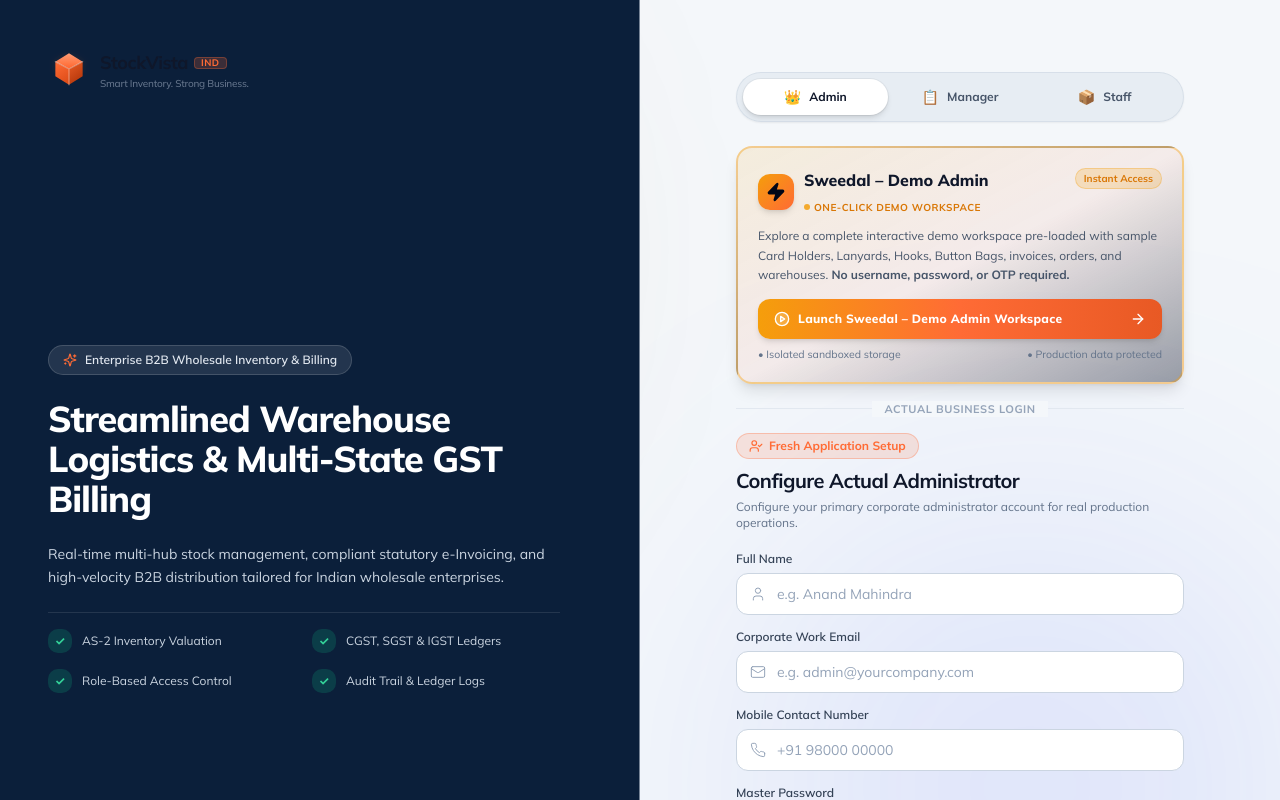
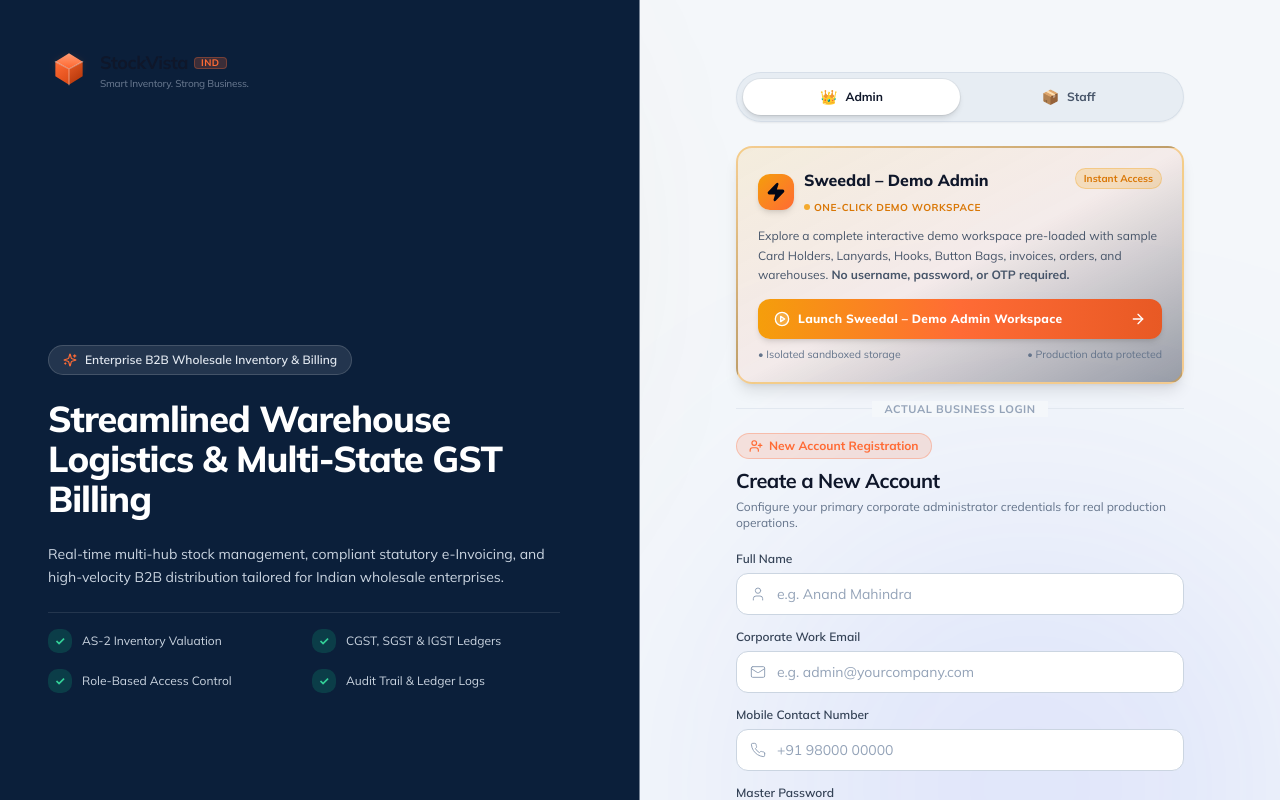
Before and after one commit to shivbiss91-dev/stock-manager, a React (Vite) app: page /#/login in a window 1280 px wide. Shown: the top 800 px of the page. Built offline with nearby package versions, Linux system fonts and the light colour scheme.

Commit message:
feat: replace setup statement with create new account option and remove manager section

```diff
--- a/src/pages/auth/LoginPage.tsx
+++ b/src/pages/auth/LoginPage.tsx
@@ -26,6 +26,7 @@ import {
   KeyRound,
   CheckCircle2,
   Smartphone,
+  UserPlus,
 } from 'lucide-react';
 
 const loginSchema = z.object({
@@ -67,16 +68,17 @@ export const LoginPage: React.FC = () => {
     otpPendingEmail,
   } = useAuthStore();
 
-  const [selectedRoleTab, setSelectedRoleTab] = useState<'admin' | 'manager' | 'staff'>('admin');
+  const [selectedRoleTab, setSelectedRoleTab] = useState<'admin' | 'staff'>('admin');
+  const [isCreatingAccount, setIsCreatingAccount] = useState<boolean>(false);
   const [staffLoginMethod, setStaffLoginMethod] = useState<LoginMethod>('google');
 
   // Staff Google OAuth form state
-  const [googleEmail, setGoogleEmail] = useState('');
-  const [googleName, setGoogleName] = useState('');
+  const [googleEmail, setGoogleEmail] = useState('rahul.deshmukh@gmail.com');
+  const [googleName, setGoogleName] = useState('Rahul Deshmukh');
 
   // Staff Phone OTP form state
-  const [phoneInput, setPhoneInput] = useState('');
-  const [phoneNameInput, setPhoneNameInput] = useState('');
+  const [phoneInput, setPhoneInput] = useState('9820099887');
+  const [phoneNameInput, setPhoneNameInput] = useState('Rahul Deshmukh');
   const [otpInput, setOtpInput] = useState('');
   const [isOtpDispatched, setIsOtpDispatched] = useState(false);
   const [dispatchedOtpHint, setDispatchedOtpHint] = useState<string | null>(null);
@@ -100,25 +102,6 @@ export const LoginPage: React.FC = () => {
       isMounted = false;
     };
   }, []);
-
-  // Update default staff inputs when switching roles
-  useEffect(() => {
-    if (selectedRoleTab === 'manager') {
-      setGoogleEmail('priya.manager@gmail.com');
-      setGoogleName('Priya Sharma');
-      setPhoneInput('9820011223');
-      setPhoneNameInput('Priya Sharma');
-    } else if (selectedRoleTab === 'staff') {
-      setGoogleEmail('rahul.deshmukh@gmail.com');
-      setGoogleName('Rahul Deshmukh');
-      setPhoneInput('9820099887');
-      setPhoneNameInput('Rahul Deshmukh');
-    }
-    setIsOtpDispatched(false);
-    setDispatchedOtpHint(null);
-    setOtpInput('');
-    clearError();
-  }, [selectedRoleTab, clearError]);
 
   const from = (location.state as { from?: { pathname: string } })?.from?.pathname || '/dashboard';
 
@@ -235,6 +218,8 @@ export const LoginPage: React.FC = () => {
     navigate(from, { replace: true });
   };
 
+  const isShowingSetup = isFreshInstall === true || isCreatingAccount;
+
   return (
     <div className="min-h-screen flex bg-[#F4F7FA] dark:bg-[#05060A] text-slate-800 dark:text-[#F2F4F8] transition-colors relative overflow-hidden">
       {/* Ambient background glow */}
@@ -297,7 +282,7 @@ export const LoginPage: React.FC = () => {
             <Logo size="md" showWordmark={true} />
           </div>
 
-          {/* ROLE SELECTOR PILLS (Admin / Manager / Staff) */}
+          {/* ROLE SELECTOR PILLS (Admin / Staff - Manager removed per request) */}
           <div className="flex items-center justify-between p-1.5 bg-slate-200/70 dark:bg-white/[0.05] rounded-full border border-slate-300/60 dark:border-white/10 shadow-sm">
             <button
               type="button"
@@ -305,7 +290,7 @@ export const LoginPage: React.FC = () => {
                 setSelectedRoleTab('admin');
                 clearError();
               }}
-              className={`flex-1 flex items-center justify-center gap-2 py-2 px-3 rounded-full text-xs font-bold transition-all ${
+              className={`flex-1 flex items-center justify-center gap-2 py-2 px-4 rounded-full text-xs font-bold transition-all ${
                 selectedRoleTab === 'admin'
                   ? 'bg-white dark:bg-[#1E2230] text-slate-900 dark:text-white shadow-md ring-1 ring-black/5 dark:ring-white/10'
                   : 'text-slate-600 dark:text-slate-400 hover:text-slate-900 dark:hover:text-white'
@@ -314,28 +299,14 @@ export const LoginPage: React.FC = () => {
               <span className="text-sm">👑</span>
               <span>Admin</span>
             </button>
-            <button
-              type="button"
-              onClick={() => {
-                setSelectedRoleTab('manager');
-                clearError();
-              }}
-              className={`flex-1 flex items-center justify-center gap-2 py-2 px-3 rounded-full text-xs font-bold transition-all ${
-                selectedRoleTab === 'manager'
-                  ? 'bg-white dark:bg-[#1E2230] text-slate-900 dark:text-white shadow-md ring-1 ring-black/5 dark:ring-white/10'
-                  : 'text-slate-600 dark:text-slate-400 hover:text-slate-900 dark:hover:text-white'
-              }`}
-            >
-              <span className="text-sm">📋</span>
-              <span>Manager</span>
-            </button>
+
             <button
               type="button"
               onClick={() => {
                 setSelectedRoleTab('staff');
                 clearError();
               }}
-              className={`flex-1 flex items-center justify-center gap-2 py-2 px-3 rounded-full text-xs font-bold transition-all ${
+              className={`flex-1 flex items-center justify-center gap-2 py-2 px-4 rounded-full text-xs font-bold transition-all ${
                 selectedRoleTab === 'staff'
                   ? 'bg-white dark:bg-[#1E2230] text-slate-900 dark:text-white shadow-md ring-1 ring-black/5 dark:ring-white/10'
                   : 'text-slate-600 dark:text-slate-400 hover:text-slate-900 dark:hover:text-white'
@@ -404,20 +375,20 @@ export const LoginPage: React.FC = () => {
                 </span>
               </div>
 
-              {/* EXPERIENCE A: ACTUAL ADMIN LOGIN */}
-              {isFreshInstall === true ? (
-                /* First-Time Administrator Setup Flow */
+              {/* EXPERIENCE A: CREATE NEW ACCOUNT vs SIGN IN */}
+              {isShowingSetup ? (
+                /* Create a New Account Flow */
                 <div className="space-y-5">
                   <div>
                     <div className="inline-flex items-center gap-1.5 px-3 py-1 rounded-full bg-brand-orange/15 text-brand-orange text-xs font-bold border border-brand-orange/30 mb-2">
-                      <UserCheck className="w-3.5 h-3.5" />
-                      <span>Fresh Application Setup</span>
+                      <UserPlus className="w-3.5 h-3.5" />
+                      <span>New Account Registration</span>
                     </div>
                     <h2 className="text-xl font-bold text-slate-900 dark:text-[#F2F4F8] tracking-tight">
-                      Configure Actual Administrator
+                      Create a New Account
                     </h2>
                     <p className="text-xs text-slate-500 dark:text-[#9AA0AE] mt-1">
-                      Configure your primary corporate administrator account for real production operations.
+                      Configure your primary corporate administrator credentials for real production operations.
                     </p>
                   </div>
 
@@ -482,8 +453,25 @@ export const LoginPage: React.FC = () => {
                       rightIcon={<ArrowRight className="w-4 h-4" />}
                       className="w-full"
                     >
-                      Create Actual Admin & Log In
+                      Create Account & Sign In
                     </Button>
+
+                    {/* Link to return to Sign In */}
+                    {isFreshInstall !== true && (
+                      <div className="pt-2 text-center text-xs text-slate-500 dark:text-slate-400">
+                        <span>Already have an account? </span>
+                        <button
+                          type="button"
+                          onClick={() => {
+                            clearError();
+                            setIsCreatingAccount(false);
+                          }}
+                          className="font-bold text-accent-orange hover:underline focus:outline-none"
+                        >
+                          Sign In
+                        </button>
+                      </div>
+                    )}
                   </form>
                 </div>
               ) : (
@@ -553,6 +541,21 @@ export const LoginPage: React.FC = () => {
                     >
                       Sign In (Production Access)
                     </Button>
+
+                    {/* REPLACED STATEMENT: "Create a new account" option */}
+                    <div className="pt-3 border-t border-slate-200 dark:border-white/[0.08] text-center text-xs text-slate-500 dark:text-slate-400">
+                      <span>Don't have an account? </span>
+                      <button
+                        type="button"
+                        onClick={() => {
+                          clearError();
+                          setIsCreatingAccount(true);
+                        }}
+                        className="font-bold text-accent-orange hover:underline focus:outline-none"
+                      >
+                        Create a new account
+                      </button>
+                    </div>
                   </form>
                 </div>
               )}
@@ -560,21 +563,17 @@ export const LoginPage: React.FC = () => {
           )}
 
           {/* ============================================================ */}
-          {/* TAB 2 & 3: MANAGER & STAFF AUTHENTICATION SYSTEM             */}
+          {/* TAB 2: STAFF AUTHENTICATION SYSTEM                           */}
           {/* ============================================================ */}
-          {selectedRoleTab !== 'admin' && (
+          {selectedRoleTab === 'staff' && (
             <div className="space-y-5">
               <div>
                 <div className="inline-flex items-center gap-1.5 px-3 py-1 rounded-full bg-blue-500/10 text-accent-blue text-xs font-bold border border-blue-500/20 mb-2">
                   <UserCheck className="w-3.5 h-3.5" />
-                  <span>
-                    {selectedRoleTab === 'manager'
-                      ? 'Operations Manager Portal'
-                      : 'Billing & Floor Staff Portal'}
-                  </span>
+                  <span>Billing & Floor Staff Portal</span>
                 </div>
                 <h2 className="text-xl font-bold text-slate-900 dark:text-[#F2F4F8] tracking-tight">
-                  {selectedRoleTab === 'manager' ? 'Manager Sign-In' : 'Staff Sign-In'}
+                  Staff Sign-In
                 </h2>
                 <p className="text-xs text-slate-500 dark:text-[#9AA0AE] mt-1">
                   Choose your preferred registration/login method to access your assigned modules:
@@ -900,3 +899,5 @@ export const LoginPage: React.FC = () => {
     </div>
   );
 };
+
+export default LoginPage;
```
Also changed, not shown: 2 other files (tests, documents, lock files or other folders).
